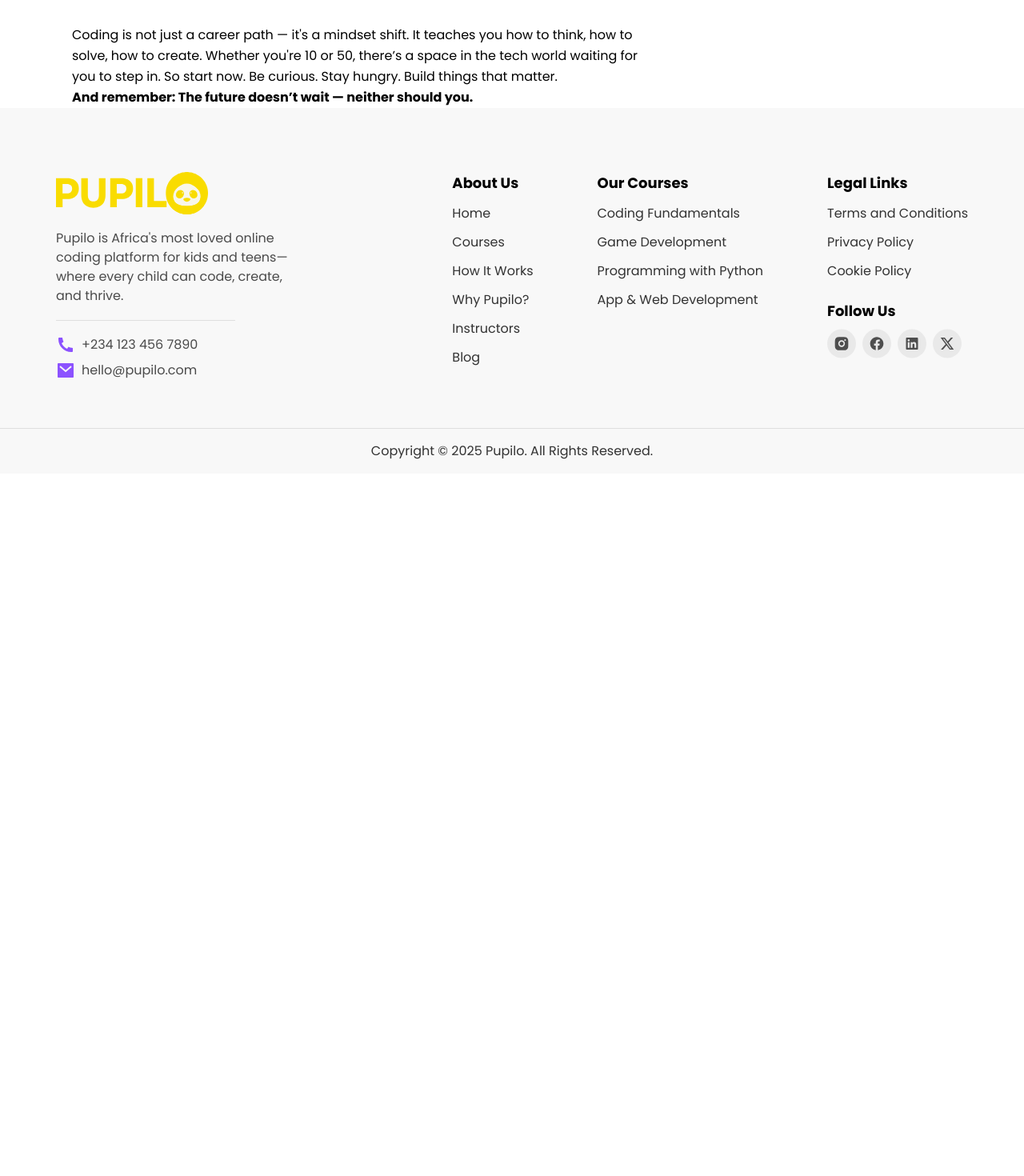
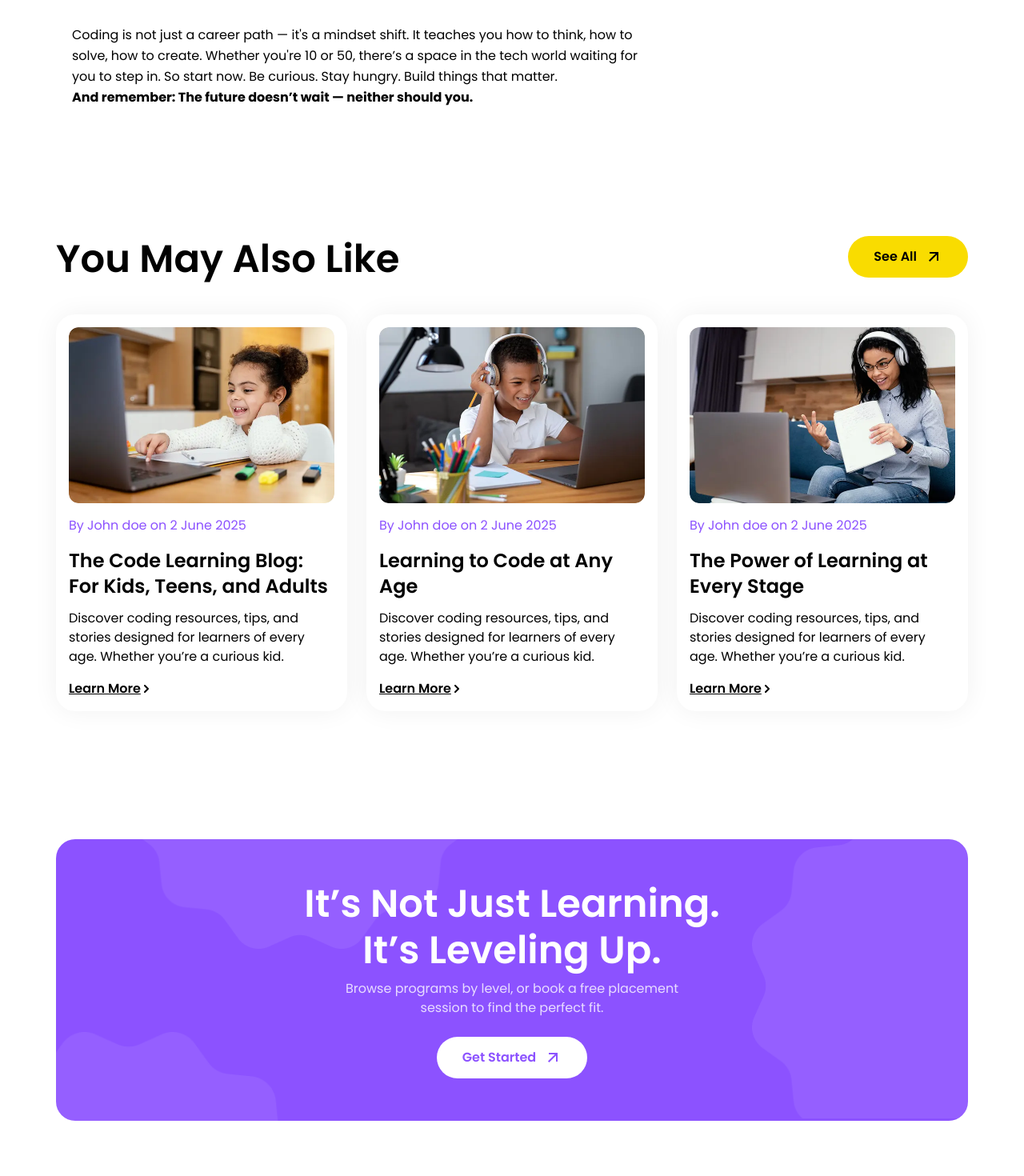
Before and after one commit to Pupiloinc/Pupilo, a Next.js app: page /blog/1 in a window 1280 px wide. Shown: the part 3980-5450 px from the top of the page at 80% size. Before the commit the page ends 4572 px from the top, so only its background shows below. Built offline with nearby package versions, Linux system fonts and the light colour scheme.

Commit message:
code merge

```diff
--- a/src/app/blog/[title]/page.jsx
+++ b/src/app/blog/[title]/page.jsx
@@ -1,6 +1,8 @@
 import BlogContent from '@/components/blog-detail/BlogContent'
+import YouMayLike from '@/components/blog-detail/YouMayLike'
 import BackToTop from '@/components/common/BackToTop'
 import Footer from '@/components/common/Footer'
+import GetStarted from '@/components/common/GetStarted'
 import Header from '@/components/common/Header'
 import React from 'react'
 
@@ -9,6 +11,8 @@ const page = () => {
         <>
             <Header />
             <BlogContent />
+            <YouMayLike />
+            <GetStarted headingText={<>It’s Not Just Learning. <br /> It’s Leveling Up.</>} paragraph={<>Browse programs by level, or book a free placement <br /> session to find the perfect fit.</>} />
             <Footer />
             <BackToTop />
         </>
--- a/src/app/blog/page.jsx
+++ b/src/app/blog/page.jsx
@@ -16,7 +16,7 @@ const page = () => {
             <OurLatestBlogs />
             <GeneralPupiloTopic />
             <Reviews />
-            <GetStarted />
+            <GetStarted headingText={<>Let’s Raise Africa’s <br /> So is Every Path.</>} paragraph={<>Browse programs by level, or book a free placement  <br /> session to find the perfect fit.</>} />
             <Footer />
             <BackToTop />
         </>
--- a/src/app/courses/page.jsx
+++ b/src/app/courses/page.jsx
@@ -13,13 +13,13 @@ import Image from "next/image";
 const page = () => {
   return (
     <div className="max-w-[2560px] mx-auto">
-      <Hero badgeText="🔃91% Re-enrollment Rate"  blackText="Engaging & Fun Programs" purpleText={<>for Kids & Teens <span className="relative">ages<Icons icon="heroTextEllipse" className="absolute top-2 -right-8 max-lg:hidden" /></span><br className="max-lg:hidden"/>7-18.</>} heroImg={<Image className="relative z-10" src="/assets/images/webp/courses-hero.webp" width={566} height={558} alt="home-hero" />}/>
+      <Hero badgeText="🔃91% Re-enrollment Rate" blackText="Engaging & Fun Programs" purpleText={<>for Kids & Teens <span className="relative">ages<Icons icon="heroTextEllipse" className="absolute top-2 -right-8 max-lg:hidden" /></span><br className="max-lg:hidden" />7-18.</>} heroImg={<Image className="relative z-10" src="/assets/images/webp/courses-hero.webp" width={566} height={558} alt="home-hero" />} />
       <BrandMarquee />
       <PupiloCurriculum />
       <TechJourney />
       <AddOnCourses />
       <Reviews />
-      <GetStarted />
+      <GetStarted headingText={<>Start Their Tech <br /> Future Today</>} paragraph={<>Browse programs by level, or book a free placement <br /> session to find the perfect fit.</>} />
       <Footer />
       <BackToTop />
     </div>
--- a/src/app/learn-with-pupilo/page.jsx
+++ b/src/app/learn-with-pupilo/page.jsx
@@ -14,12 +14,12 @@ const page = () => {
   return (
     <div className="max-w-[2560px] mx-auto">
 
-      <Hero badgeText="🌟Highest Rated in Africa"  blackText="Choose How You Learn." purpleText={<>Build What <br className="max-lg:hidden" />You <span className="relative">Dream.<Icons icon="heroTextEllipse" className="absolute top-0 -right-5 max-lg:hidden" /></span></>} heroImg={<Image className="relative z-10 lg:min-h-[550px]" src="/assets/images/webp/learn-pupilo.webp" width={566} height={550} alt="home-hero" />}/>
-      <BrandMarquee/>
+      <Hero badgeText="🌟Highest Rated in Africa" blackText="Choose How You Learn." purpleText={<>Build What <br className="max-lg:hidden" />You <span className="relative">Dream.<Icons icon="heroTextEllipse" className="absolute top-0 -right-5 max-lg:hidden" /></span></>} heroImg={<Image className="relative z-10 lg:min-h-[550px]" src="/assets/images/webp/learn-pupilo.webp" width={566} height={550} alt="home-hero" />} />
+      <BrandMarquee />
       <Gallery />
       <FindWhatBest />
       <Reviews />
-      <GetStarted />
+      <GetStarted headingText={<>Every Learner is Unique.<br /> So is Every Path.</>} paragraph={<>Browse programs by level, or book a free placement  <br /> session to find the perfect fit.</>} />
       <Footer />
       <BackToTop />
     </div>
--- a/src/app/page.js
+++ b/src/app/page.js
@@ -15,15 +15,15 @@ import Image from "next/image";
 export default function Home() {
   return (
     <div className="max-w-[2560px] mx-auto">
-      <Hero badgeText="🏆Top-Rated by Parents"  blackText="Where Every Child can" purpleText={<>Code,<span className="relative"> Create <Icons icon="heroTextEllipse" className="absolute top-2 -right-8 max-lg:hidden" /></span>and Thrive.</>} heroImg={<Image className="relative z-10" src="/assets/images/webp/home-hero.webp" width={550} height={527} alt="home-hero" />}/>
+      <Hero badgeText="🏆Top-Rated by Parents" blackText="Where Every Child can" purpleText={<>Code,<span className="relative"> Create <Icons icon="heroTextEllipse" className="absolute top-2 -right-8 max-lg:hidden" /></span>and Thrive.</>} heroImg={<Image className="relative z-10" src="/assets/images/webp/home-hero.webp" width={550} height={527} alt="home-hero" />} />
       <BrandMarquee />
       <PupiloCurriculum />
-      <AddOnCourses/>
+      <AddOnCourses />
       <PupiloDelivers />
       <WhyPupilo />
-      <OurCoding/>
+      <OurCoding />
       <Reviews />
-      <GetStarted />
+      <GetStarted headingText="Start Your Child’s Coding Journey Today!" paragraph={<> Personalized session with a vetted instructor.<br /> Watch your child build their first project in 45 minutes. </>} />
       <Footer />
       <BackToTop />
     </div>
--- a/src/app/why-pupilo/page.jsx
+++ b/src/app/why-pupilo/page.jsx
@@ -13,13 +13,13 @@ import Image from 'next/image'
 const page = () => {
   return (
     <div className="max-w-[2560px] mx-auto">
-      <Hero badgeText="🌍Reach of 15+ Countries"  blackText="More Than Coding. Here’s" purpleText={<>Why <span className="relative">Pupilo<Icons icon="heroTextEllipse" className="absolute top-7 rotate-[25deg] -right-10 max-lg:hidden" /></span> Exists</>} heroImg={<Image className="relative z-10 xl:min-h-[558px]" src="/assets/images/png/why-pupilo-hero.png" width={558} height={558} alt="home-hero" />}/>
+      <Hero badgeText="🌍Reach of 15+ Countries" blackText="More Than Coding. Here’s" purpleText={<>Why <span className="relative">Pupilo<Icons icon="heroTextEllipse" className="absolute top-7 rotate-[25deg] -right-10 max-lg:hidden" /></span> Exists</>} heroImg={<Image className="relative z-10 xl:min-h-[558px]" src="/assets/images/png/why-pupilo-hero.png" width={558} height={558} alt="home-hero" />} />
       <BrandMarquee />
       <FutureInnovators />
       <LearnOurDifference />
       <OurMission />
       <Reviews />
-      <GetStarted />
+      <GetStarted headingText={<>Join Africa’s Leading <br /> Coding Movement</>} paragraph={<>Give your child a head start with the tech skills, mindset, <br /> and confidence to thrive in the future</>} />
       <Footer />
       <BackToTop />
     </div>
--- /dev/null
+++ b/src/components/blog-detail/YouMayLike.jsx
@@ -0,0 +1,43 @@
+import React from 'react'
+import CustomButton from '../common/CustomButton'
+import { GENERAL_PUPILO_LIST } from '../../../utils/helper'
+import Image from 'next/image'
+import Link from 'next/link'
+import Icons from '../common/Icons'
+
+const YouMayLike = () => {
+    return (
+        <div className="pt-[160px]">
+            <div className='container max-w-[1140px] xl:px-0  px-4 mx-auto'>
+                <div className="flex justify-between flex-col lg:flex-row items-start max-lg:gap-3">
+                    <h2 className='font-semibold text-3xl lg:text-5xl leading-120 text-dark-black'>You May Also Like</h2>
+                    <CustomButton
+                        text="See All" />
+                </div>
+                <div className="grid xl:gap-6 gap-4 sm:grid-cols-2 lg:grid-cols-3 mt-6 lg:mt-10 pb-4">
+                    {GENERAL_PUPILO_LIST.map((general) => (
+                        <div key={general.id} className="bg-white md:rounded-[24px] rounded-xl shadow-light-dark hover:shadow-2xl transition-all duration-300 sm:p-3 xl:p-4 max-sm:py-4 max-sm:px-3 text-left">
+                            <div className="w-full relative overflow-hidden mb-4">
+                                <Image
+                                    src={general.image}
+                                    alt={general.title}
+                                    width={332}
+                                    height={220}
+                                    className="object-cover lg:max-w-[332px] xl:min-h-[220px] w-full rounded-xl"
+                                />
+                            </div>
+                            <p className="text-base text-purple font-normal lg:mb-4 mb-2">
+                                By {general.author} on {general.date}
+                            </p>
+                            <h3 className="md:text-2xl text-xl font-semibold spacing-120 md:mb-3 mb-2">{general.title}</h3>
+                            <p className="md:text-base text-sm text-dark-black lg:mb-4 mb-3 font-normal spacing-150">{general.description}</p>
+                            <Link href="#" className='flex items-center group gap-1 text-base font-semibold underline transition-all duration-300'>Learn More <span className='group-hover:translate-x-2 transition-all duration-300' ><Icons icon="blackBtnArrow" /></span></Link>
+                        </div>
+                    ))}
+                </div>
+            </div>
+        </div>
+    )
+}
+
+export default YouMayLike
--- a/src/components/common/Footer.jsx
+++ b/src/components/common/Footer.jsx
@@ -24,7 +24,7 @@ const Footer = () => {
               teens—where every child can code, create, and thrive.
             </p>
 
-            <hr className="max-w-[224px] my-[18px] text-black/10" />
+            <hr className="w-full lg:max-w-[224px] my-[18px] text-black/10" />
 
             <div className="flex gap-2 flex-col">
               <div className="flex gap-2">
--- a/src/components/common/GetStarted.jsx
+++ b/src/components/common/GetStarted.jsx
@@ -3,7 +3,7 @@ import Heading from "./Title";
 import CustomButton from "./CustomButton";
 import Image from "next/image";
 
-const GetStarted = () => {
+const GetStarted = ({ paragraph, headingText }) => {
   return (
     <div className="container max-w-[1140px] xl:px-0 px-6 max-sm:px-4 mx-auto py-[60px] sm:py-[100px] lg:py-40 xl:pt-36">
       <div className=" bg-purple rounded-3xl min-h-auto sm:min-h-[352px] py-10 sm:py-[52px] max-sm:px-4 relative">
@@ -30,11 +30,10 @@ const GetStarted = () => {
         />
         <Heading
           className={"text-center text-white max-w-[573px] mx-auto"}
-          text={"Start Your Child’s Coding Journey Today!"}
+          text={headingText}
         />
         <p className="text-center text-white/80 leading-normal px-[1.1px] font-normal mx-auto pt-2">
-          Personalized session with a vetted instructor. <br /> Watch your child
-          build their first project in 45 minutes.
+          {paragraph}
         </p>
         <CustomButton
           className={"mx-auto mt-6 !bg-white text-purple"}
```
